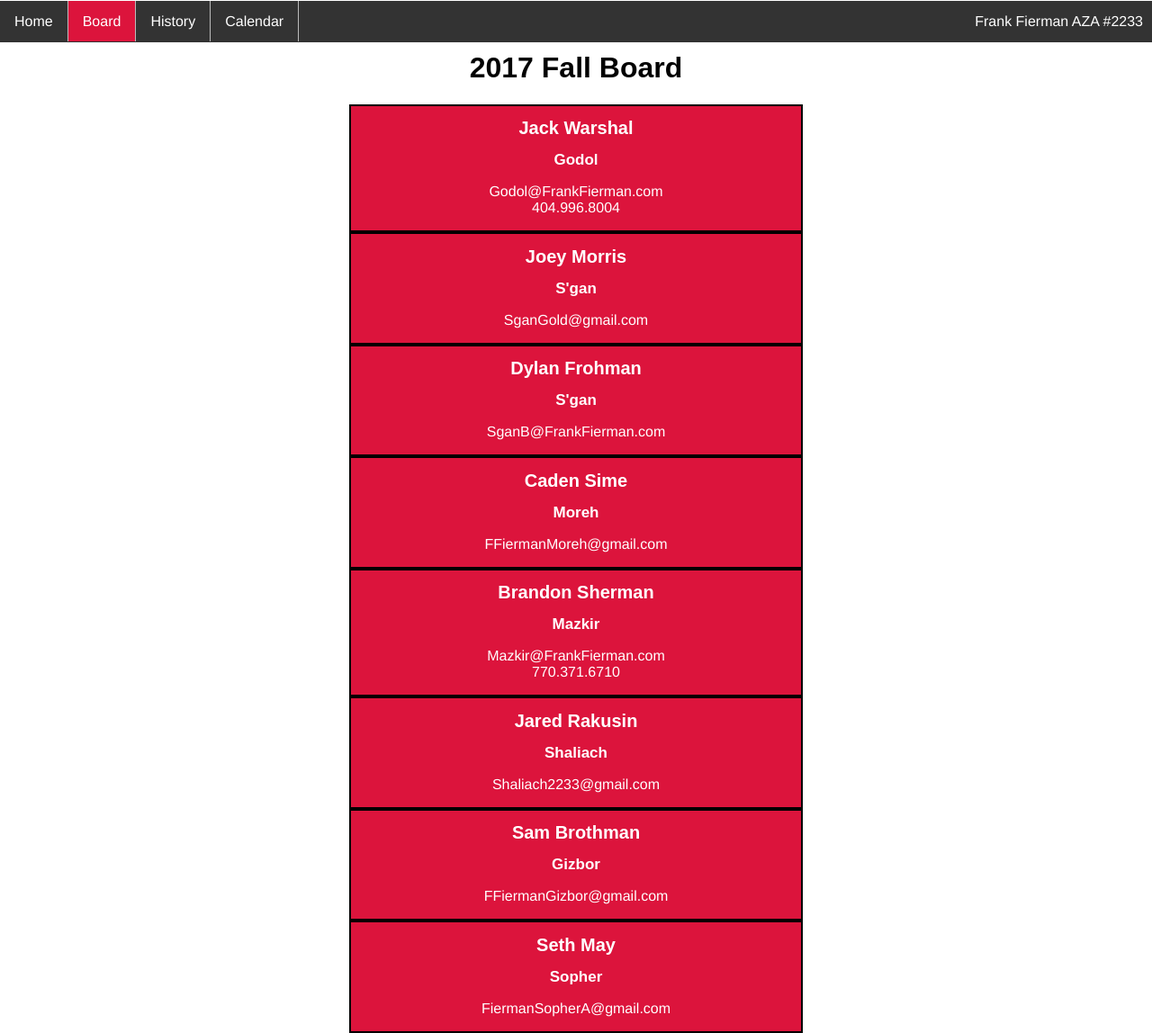
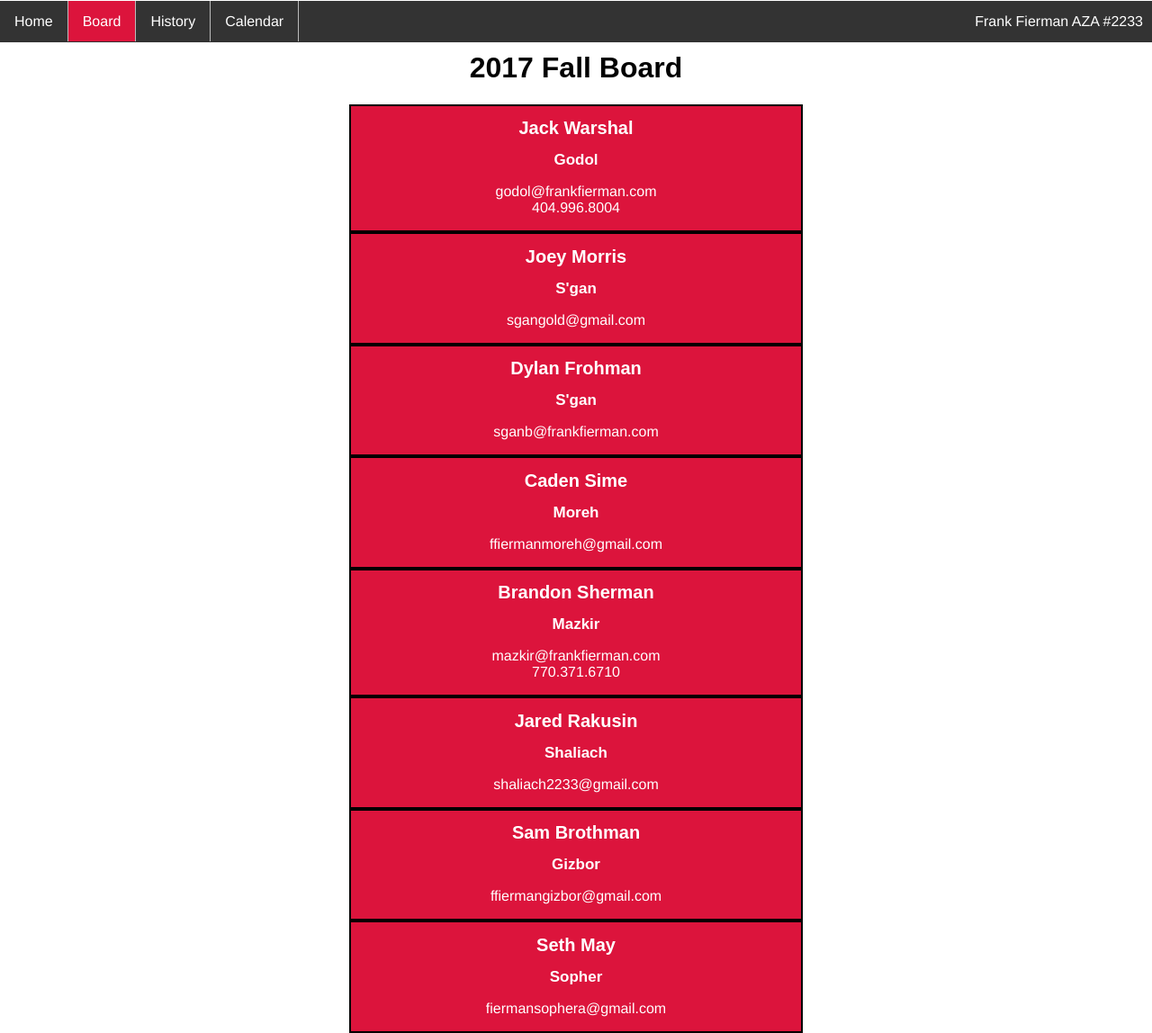
Before and after one commit to fiermanmazkir/fiermanmazkir.github.io, a Jekyll site: the page built from board/index.md, in a window 1280 px wide and 1148 px high. Shown: the whole window at 90% size. Built offline with Jekyll 4.4.1, drawn with Linux system fonts in a browser that asks for light colours; comment, search, counter and statistics services are not loaded.

Commit message:
Update index.md

```diff
--- a/board/index.md
+++ b/board/index.md
@@ -37,35 +37,35 @@ h2.board {
 <div class="board">
          <h1 class="board">Jack Warshal</h1>
 	 <h2 class="board">Godol</h2>
-	 <p class="board">Godol@FrankFierman.com<br>
+	 <p class="board">godol@frankfierman.com<br>
 	 404.996.8004</p>
 	 </div>
 
 <div class="board">
          <h1 class="board">Joey Morris</h1>
 	 <h2 class="board">S'gan</h2>
-	 <p class="board">SganGold@gmail.com<br>
+	 <p class="board">sgangold@gmail.com<br>
 	 </p>
 	 </div>
 
 <div class="board">
          <h1 class="board">Dylan Frohman</h1>
 	 <h2 class="board">S'gan</h2>
-	 <p class="board">SganB@FrankFierman.com<br>
+	 <p class="board">sganb@frankfierman.com<br>
 	 </p>
 	 </div>
 
 <div class="board">
          <h1 class="board">Caden Sime</h1>
 	 <h2 class="board">Moreh</h2>
-	 <p class="board">FFiermanMoreh@gmail.com<br>
+	 <p class="board">ffiermanmoreh@gmail.com<br>
 	 </p>
 	 </div>
 
 <div class="board">
          <h1 class="board">Brandon Sherman</h1>
 	 <h2 class="board">Mazkir</h2>
-	 <p class="board">Mazkir@FrankFierman.com<br>
+	 <p class="board">mazkir@frankfierman.com<br>
 	 770.371.6710
 	 </p>
 	 </div>
@@ -73,20 +73,20 @@ h2.board {
 <div class="board">
          <h1 class="board">Jared Rakusin</h1>
 	 <h2 class="board">Shaliach</h2>
-	 <p class="board">Shaliach2233@gmail.com<br>
+	 <p class="board">shaliach2233@gmail.com<br>
 	 </p>
 	 </div>
 
 <div class="board">
          <h1 class="board">Sam Brothman</h1>
 	 <h2 class="board">Gizbor</h2>
-	 <p class="board">FFiermanGizbor@gmail.com<br>
+	 <p class="board">ffiermangizbor@gmail.com<br>
 	 </p>
 	 </div>
 
 <div class="board">
          <h1 class="board">Seth May</h1>
 	 <h2 class="board">Sopher</h2>
-	 <p class="board">FiermanSopherA@gmail.com<br>
+	 <p class="board">fiermansophera@gmail.com<br>
 	 </p>
 	 </div>
```
